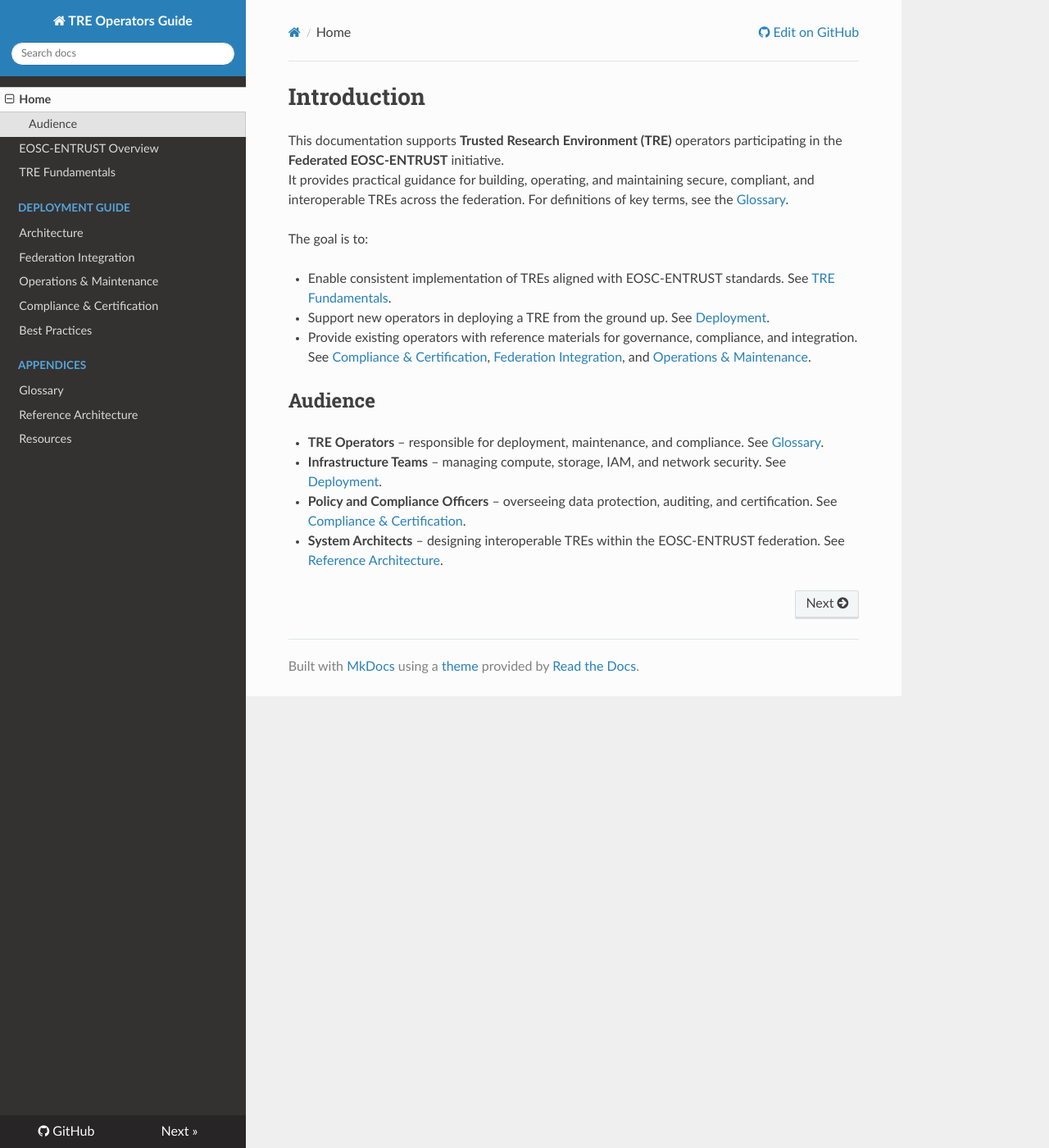
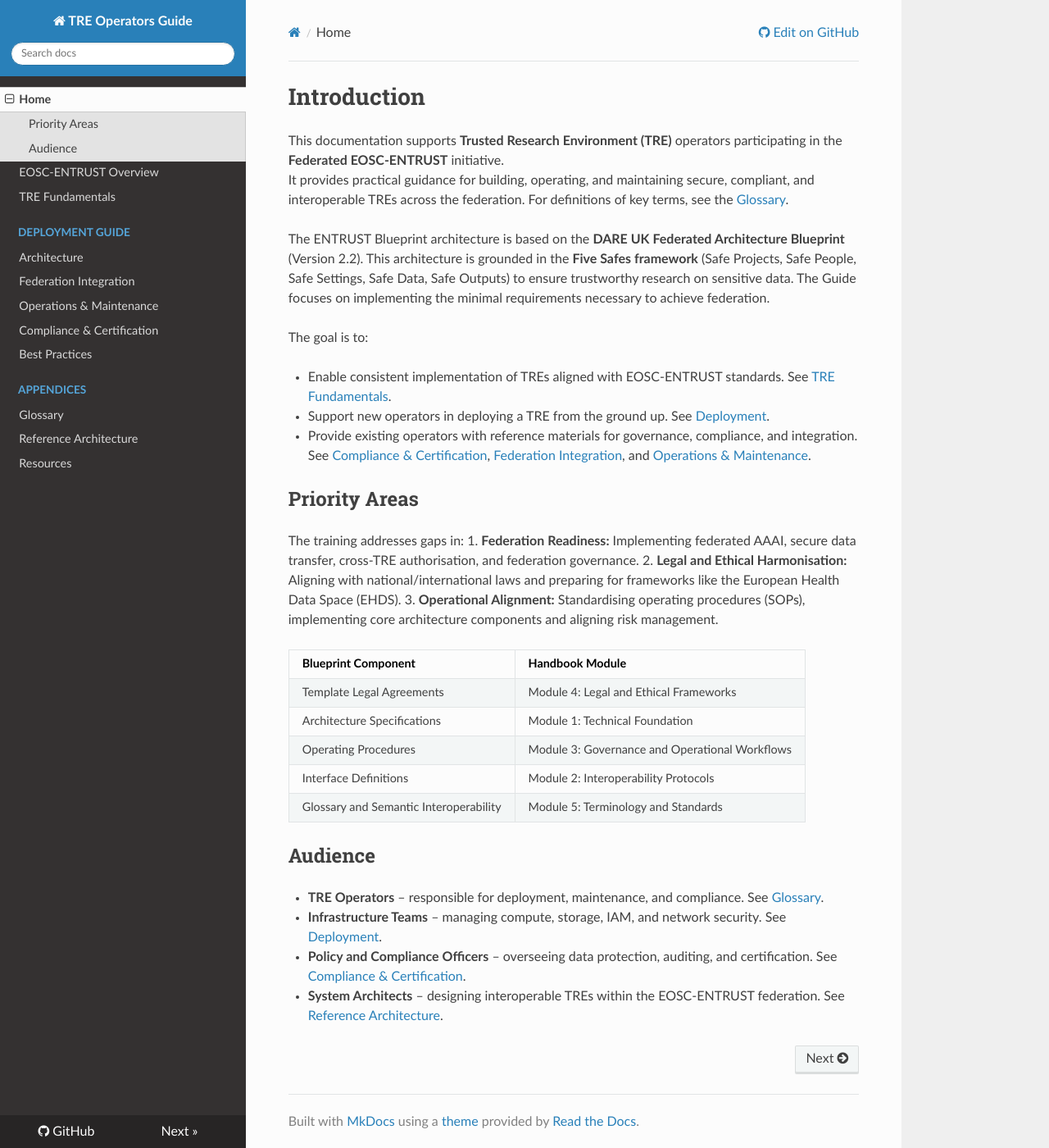
Before and after one commit to unioslo/tre-operators-docs, an MkDocs documentation site: the page built from docs/index.md, in a window 1280 px wide and 1400 px high. Shown: the whole window at 82% size. Built offline with MkDocs 1.6.1, drawn with Linux system fonts in a browser that asks for light colours; nearby versions of some CDN libraries.

Commit message:
Enhance introduction section: add ENTRUST Blueprint details and outline priority areas for TRE training.

```diff
--- a/docs/index.md
+++ b/docs/index.md
@@ -3,6 +3,8 @@
 
 This documentation supports **Trusted Research Environment (TRE)** operators participating in the **Federated EOSC-ENTRUST** initiative.
 It provides practical guidance for building, operating, and maintaining secure, compliant, and interoperable TREs across the federation. For definitions of key terms, see the [Glossary](appendices/glossary.md).
+
+The ENTRUST Blueprint architecture is based on the **DARE UK Federated Architecture Blueprint** (Version 2.2). This architecture is grounded in the **Five Safes framework** (Safe Projects, Safe People, Safe Settings, Safe Data, Safe Outputs) to ensure trustworthy research on sensitive data. The Guide focuses on implementing the minimal requirements necessary to achieve federation.
 
 The goal is to:
 
@@ -10,6 +12,20 @@ The goal is to:
 - Support new operators in deploying a TRE from the ground up. See [Deployment](deployment/index.md).
 - Provide existing operators with reference materials for governance, compliance, and integration. See [Compliance & Certification](compliance.md), [Federation Integration](federation.md), and [Operations & Maintenance](operations.md).
 
+## Priority Areas
+The training addresses gaps in:
+1.  **Federation Readiness:** Implementing federated AAAI, secure data transfer, cross-TRE authorisation, and federation governance.
+2.  **Legal and Ethical Harmonisation:** Aligning with national/international laws and preparing for frameworks like the European Health Data Space (EHDS).
+3.  **Operational Alignment:** Standardising operating procedures (SOPs), implementing core architecture components and aligning risk management.
+
+| Blueprint Component | Handbook Module |
+| :--- | :--- |
+| Template Legal Agreements | Module 4: Legal and Ethical Frameworks |
+| Architecture Specifications | Module 1: Technical Foundation |
+| Operating Procedures | Module 3: Governance and Operational Workflows |
+| Interface Definitions | Module 2: Interoperability Protocols |
+| Glossary and Semantic Interoperability | Module 5: Terminology and Standards |
+
 ## Audience
 
 - **TRE Operators** – responsible for deployment, maintenance, and compliance. See [Glossary](appendices/glossary.md#tre-operator).
```
